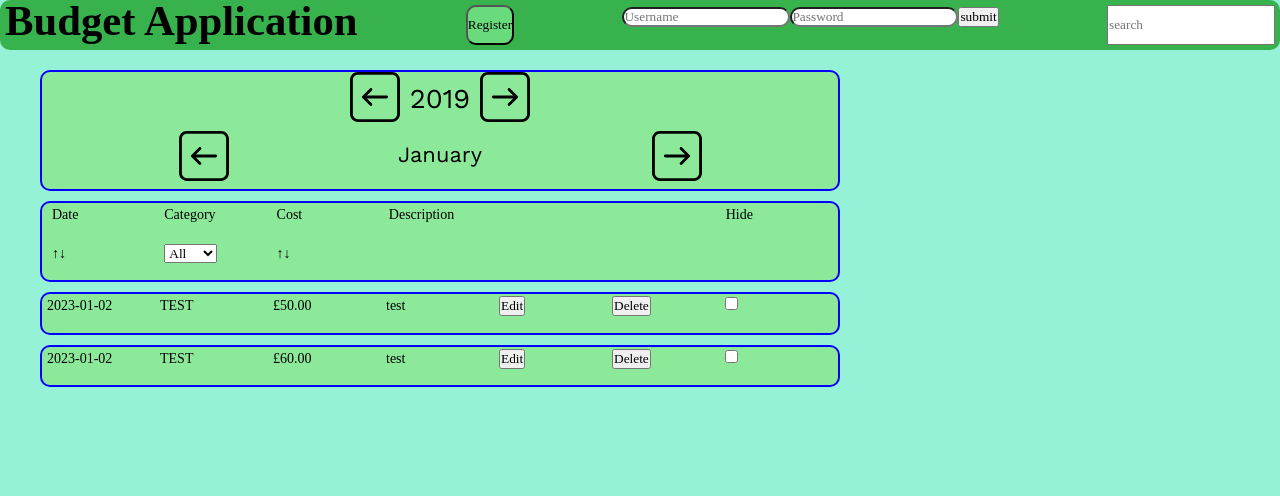
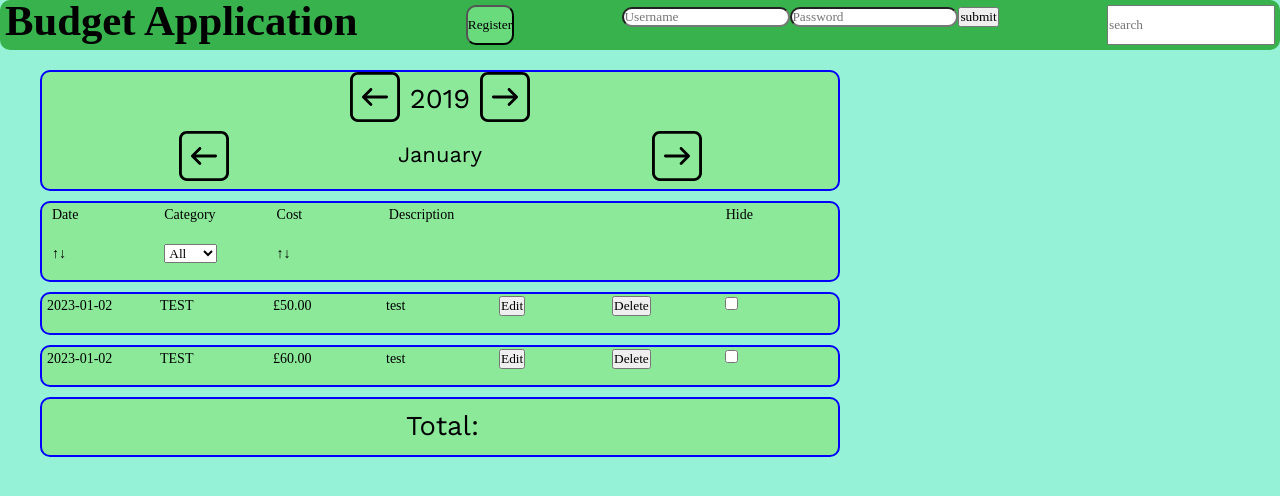
Before and after one commit to RavinderSian/ReactExpenses, a React (Create React App) app in the folder react-expenses-app/: page / in a window 1280 px wide. Shown: the top 496 px of the page. Built offline with nearby package versions, Linux system fonts and the light colour scheme.

Commit message:
add total bar

```diff
--- a/react-expenses-app/src/App.js
+++ b/react-expenses-app/src/App.js
@@ -5,6 +5,7 @@ import DateFilter from "./Components/DateFilter/DateFilter";
 import AppBody from "./Components/AppBody/AppBody";
 import ExpenseHeaders from "./Components/Expense/ExpenseHeaders";
 import ExpenseList from "./Components/Expense/ExpenseList";
+import ExpenseTotal from "./Components/Expense/ExpenseTotal";
 
 function App() {
   return (
@@ -14,6 +15,7 @@ function App() {
         <DateFilter />
         <ExpenseHeaders></ExpenseHeaders>
         <ExpenseList></ExpenseList>
+        <ExpenseTotal></ExpenseTotal>
       </AppBody>
     </React.Fragment>
   );
--- /dev/null
+++ b/react-expenses-app/src/Components/Expense/ExpenseTotal.js
@@ -0,0 +1,12 @@
+import React from "react";
+import classes from "./ExpenseTotal.module.css";
+
+const ExpenseTotal = (props) => {
+  return (
+    <div className={classes["budget-list-total"]}>
+      <h3 className={classes["total"]}>Total:</h3>
+    </div>
+  );
+};
+
+export default ExpenseTotal;
--- /dev/null
+++ b/react-expenses-app/src/Components/Expense/ExpenseTotal.module.css
@@ -0,0 +1,21 @@
+@charset "ISO-8859-1";
+
+.hidden {
+  display: none;
+}
+
+.budget-list-total {
+  margin-left: 40px;
+  padding-left: 5px;
+  display: grid;
+  border: 2px solid blue;
+  border-radius: 10px;
+  background-color: #8ce99a;
+  margin-bottom: 10px;
+  align-items: center;
+  justify-items: center;
+}
+
+.total {
+  margin: 10px;
+}
```
